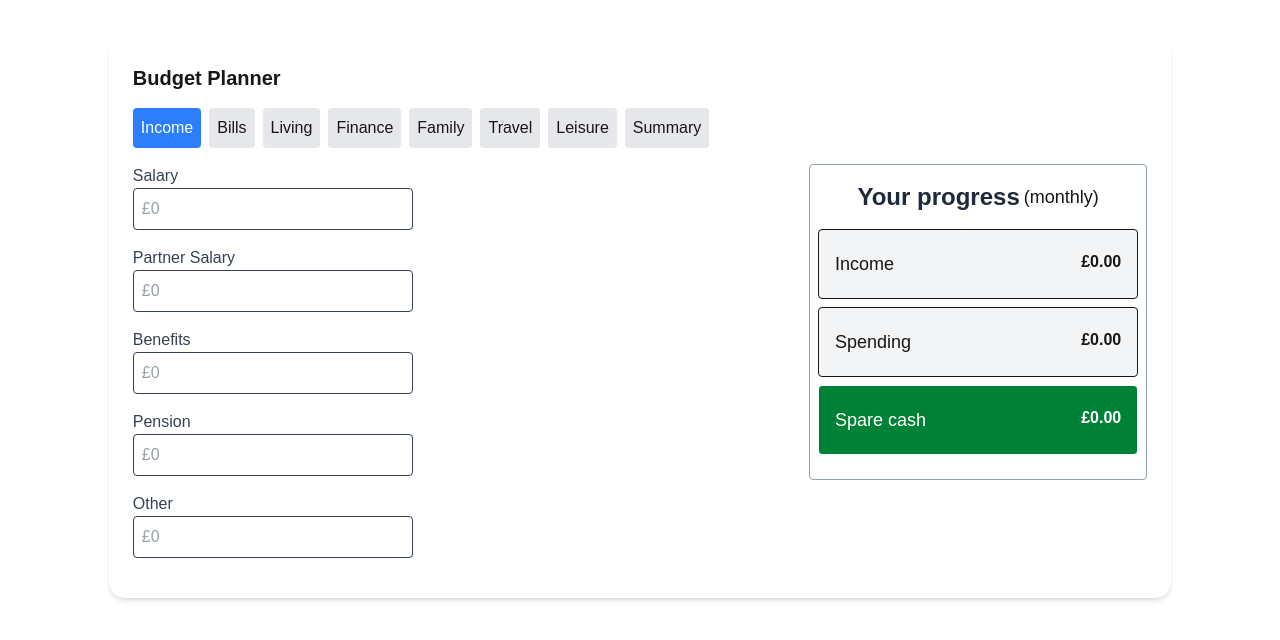
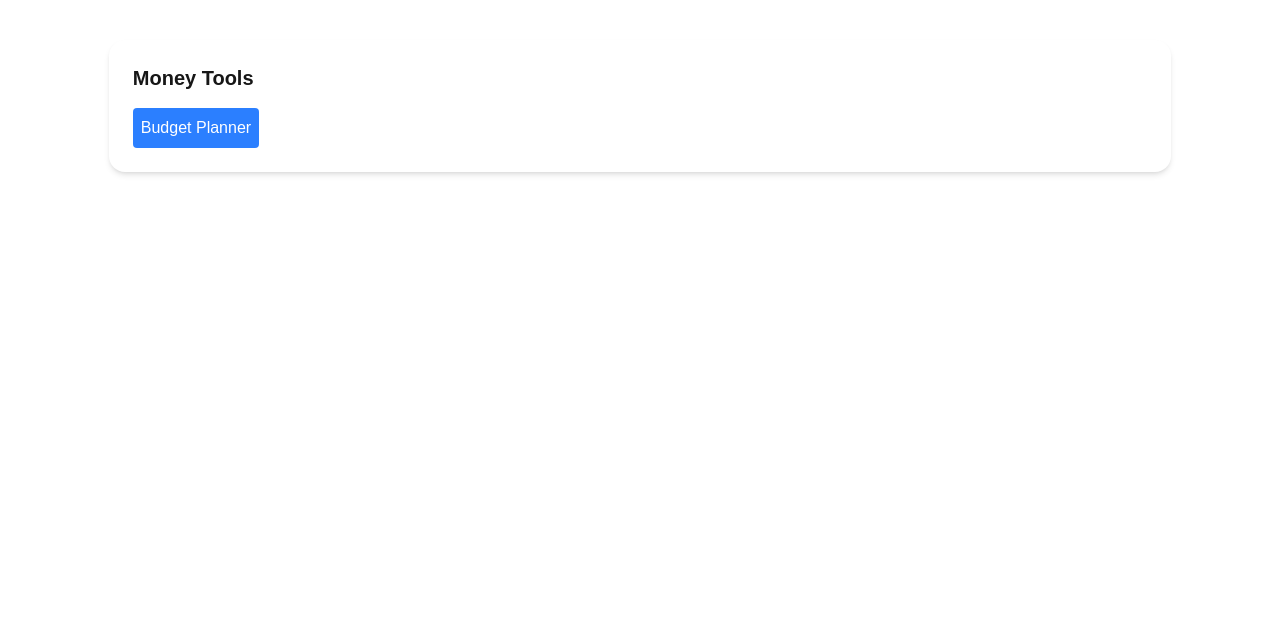
Before and after one commit to neilmillard/tools-budget, a Next.js app: page / in a window 1280 px wide. Shown: the top 640 px of the page. Built offline with nearby package versions, Linux system fonts and the light colour scheme.

Commit message:
move budget to subfolder and add nav button to front page

```diff
--- /dev/null
+++ b/src/app/budget/page.tsx
@@ -0,0 +1,7 @@
+import BudgetPlanner from "@/app/components/BudgetPlanner";
+
+export default function Budget() {
+    return (
+        <BudgetPlanner />
+    )
+}
--- a/src/app/page.tsx
+++ b/src/app/page.tsx
@@ -1,7 +1,12 @@
-import BudgetPlanner from "@/app/components/BudgetPlanner";
+import Link from "next/link";
 
 export default function Home() {
     return (
-        <BudgetPlanner />
+        <div className="w-[83%] mx-auto p-6 bg-white rounded-2xl shadow-md mt-10">
+            <h2 className="text-xl font-bold mb-4">Money Tools</h2>
+            <button className={"p-2 rounded bg-blue-500 text-white"} >
+                <Link href={`budget`}>Budget Planner</Link>
+            </button>
+        </div>
     )
 }
```
